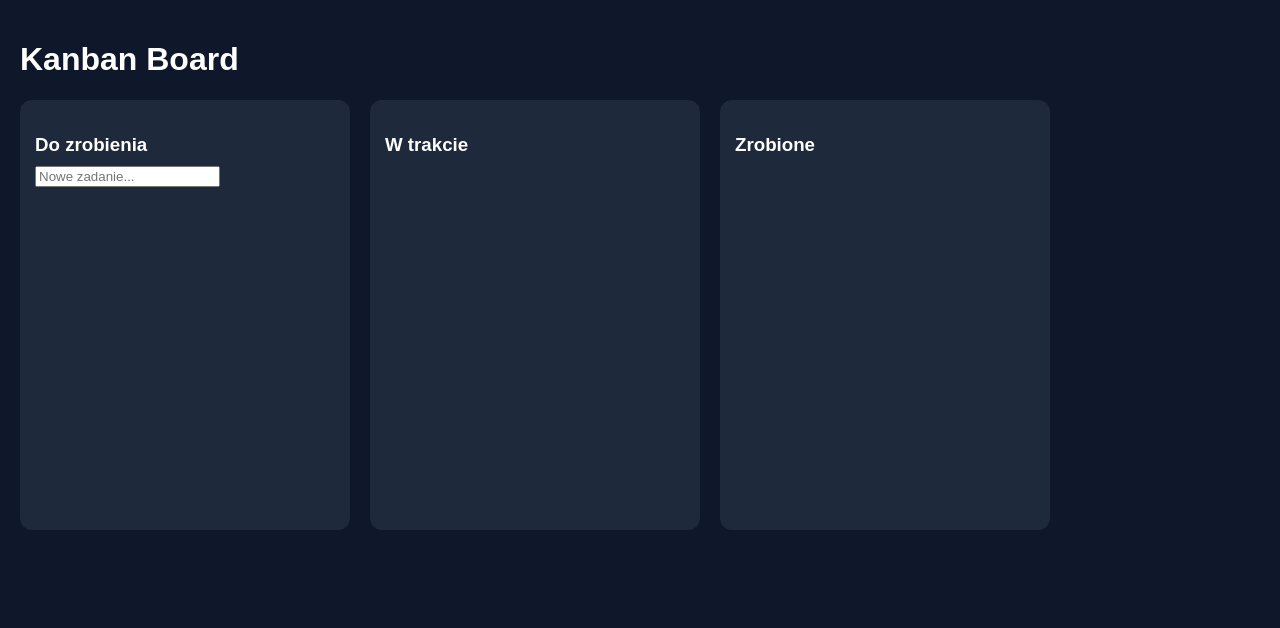
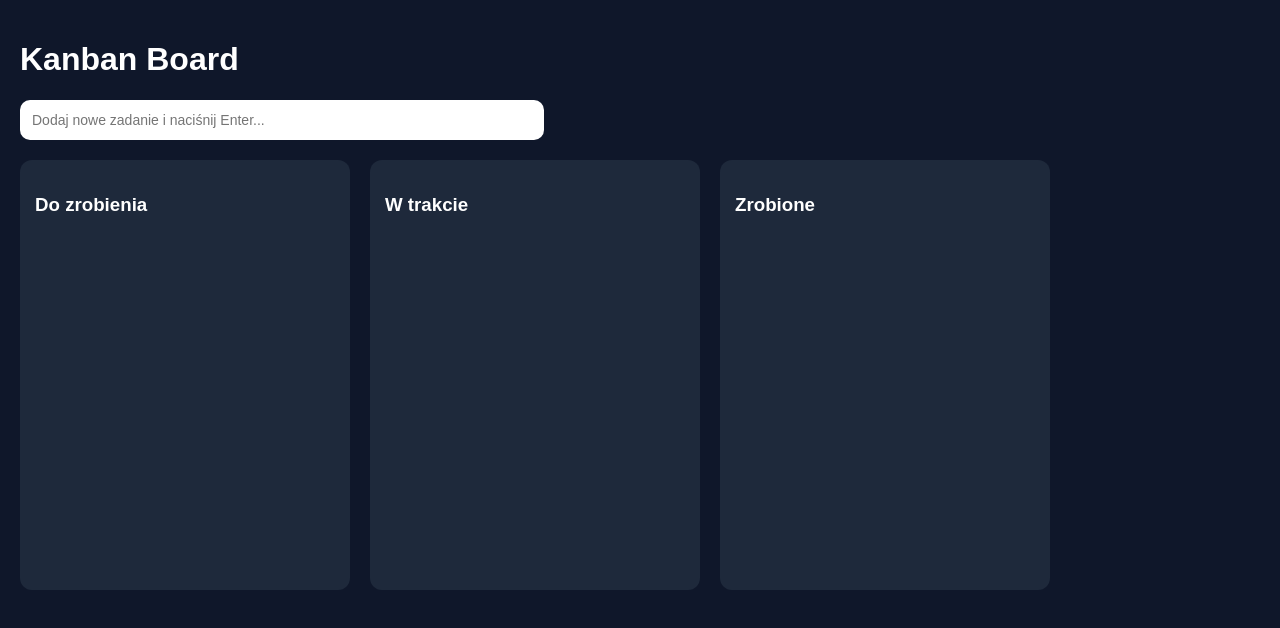
Before and after one commit to PanKreska/todo-kanban, a React (Vite) app in the folder todo-kanban/: page / in a window 1280 px wide. Shown: the top 628 px of the page. Built offline with nearby package versions, Linux system fonts and the light colour scheme.

Commit message:
add drag and drop and persist tasks using localStorage

```diff
--- a/todo-kanban/package.json
+++ b/todo-kanban/package.json
@@ -10,6 +10,7 @@
     "preview": "vite preview"
   },
   "dependencies": {
+    "@dnd-kit/core": "^6.3.1",
     "react": "^19.2.4",
     "react-dom": "^19.2.4"
   },
--- a/todo-kanban/src/App.jsx
+++ b/todo-kanban/src/App.jsx
@@ -1,11 +1,28 @@
 import Column from "./components/Column";
+import AddTask from "./components/AddTask";
 import { TaskProvider } from "./context/TaskContext";
+import { DndContext } from "@dnd-kit/core";
+import { useTasks } from "./context/TaskContext";
 
-function App() {
+function AppContent() {
+    const { moveTask } = useTasks();
+
+    const handleDragEnd = (event) => {
+        const { active, over } = event;
+
+        if (!over) return;
+
+        const taskId = active.id;
+        const newStatus = over.id;
+
+        moveTask(taskId, newStatus);
+    };
+
     return (
-    <TaskProvider>
+        <DndContext onDragEnd={handleDragEnd}>
             <div className="app">
                 <h1>Kanban Board</h1>
+                <AddTask />
 
                 <div className="board">
                     <Column title="Do zrobienia" status="todo" />
@@ -13,8 +30,14 @@ function App() {
                     <Column title="Zrobione" status="done" />
                 </div>
             </div>
+        </DndContext>
+    );
+}
+function App() {
+    return (
+        <TaskProvider>
+            <AppContent />
         </TaskProvider>
     );
 }
-
 export default App;
--- a/todo-kanban/src/components/AddTask.jsx
+++ b/todo-kanban/src/components/AddTask.jsx
@@ -17,7 +17,7 @@ export default function AddTask() {
     <form onSubmit={handleSubmit}>
       <input
         type="text"
-        placeholder="Nowe zadanie..."
+        placeholder="Dodaj nowe zadanie i naciśnij Enter..."
         value={text}
         onChange={(e) => setText(e.target.value)}
       />
--- a/todo-kanban/src/components/Column.jsx
+++ b/todo-kanban/src/components/Column.jsx
@@ -1,22 +1,20 @@
 import { useTasks } from "../context/TaskContext";
 import AddTask from "./AddTask";
-
+import { useDroppable } from "@dnd-kit/core";
+import Task from "./Task";
 export default function Column({ title, status }) {
     const { tasks } = useTasks();
-
+    const { setNodeRef } = useDroppable({
+        id: status,
+    });
     const filtered = tasks.filter((t) => t.status === status);
 
     return (
-    <div className="column">
+        <div className="column" ref={setNodeRef}>
             <h3>{title}</h3>
-
-      {status === "todo" && <AddTask />}
-
             <div className="column-content">
                 {filtered.map((task) => (
-          <div key={task.id} className="task">
-            {task.text}
-          </div>
+                    <Task key={task.id} task={task} />
                 ))}
             </div>
         </div>
--- /dev/null
+++ b/todo-kanban/src/components/Task.jsx
@@ -0,0 +1,25 @@
+import { useDraggable } from "@dnd-kit/core";
+
+export default function Task({ task }) {
+  const { attributes, listeners, setNodeRef, transform } = useDraggable({
+    id: task.id,
+  });
+
+  const style = {
+    transform: transform
+      ? `translate(${transform.x}px, ${transform.y}px)`
+      : undefined,
+  };
+
+  return (
+    <div
+      ref={setNodeRef}
+      style={style}
+      {...listeners}
+      {...attributes}
+      className="task"
+    >
+      {task.text}
+    </div>
+  );
+}
--- a/todo-kanban/src/context/TaskContext.jsx
+++ b/todo-kanban/src/context/TaskContext.jsx
@@ -1,10 +1,16 @@
-import { createContext, useContext, useState } from "react";
+import { createContext, useContext, useState, useEffect } from "react";
 
 const TaskContext = createContext();
 
 export function TaskProvider({ children }) {
-  const [tasks, setTasks] = useState([]);
+    const [tasks, setTasks] = useState(() => {
+        const saved = localStorage.getItem("tasks");
+        return saved ? JSON.parse(saved) : [];
+    });
 
+    useEffect(() => {
+        localStorage.setItem("tasks", JSON.stringify(tasks));
+    }, [tasks]);
     const addTask = (text) => {
         const newTask = {
             id: Date.now(),
@@ -15,8 +21,16 @@ export function TaskProvider({ children }) {
         setTasks((prev) => [...prev, newTask]);
     };
 
+    const moveTask = (id, newStatus) => {
+        setTasks((prev) =>
+            prev.map((task) =>
+                task.id === id ? { ...task, status: newStatus } : task,
+            ),
+        );
+    };
+
     return (
-    <TaskContext.Provider value={{ tasks, addTask }}>
+        <TaskContext.Provider value={{ tasks, addTask, moveTask }}>
             {children}
         </TaskContext.Provider>
     );
--- a/todo-kanban/src/index.css
+++ b/todo-kanban/src/index.css
@@ -41,3 +41,29 @@ body {
   border-radius: 8px;
   margin-bottom: 10px;
 }
+
+/* INPUT GLOBALNY */
+form {
+  margin-bottom: 20px;
+  max-width: 500px;
+}
+
+form input {
+  width: 100%;
+  padding: 12px;
+  border-radius: 10px;
+  border: none;
+  font-size: 14px;
+}
+
+.task {
+  background: #334155;
+  padding: 10px;
+  border-radius: 8px;
+  margin-bottom: 10px;
+  cursor: grab;
+}
+
+.task:active {
+  cursor: grabbing;
+}
```
Also changed, not shown: 1 other file (tests, documents, lock files or other folders). Lines whose indentation alone changed are shown as unchanged.
